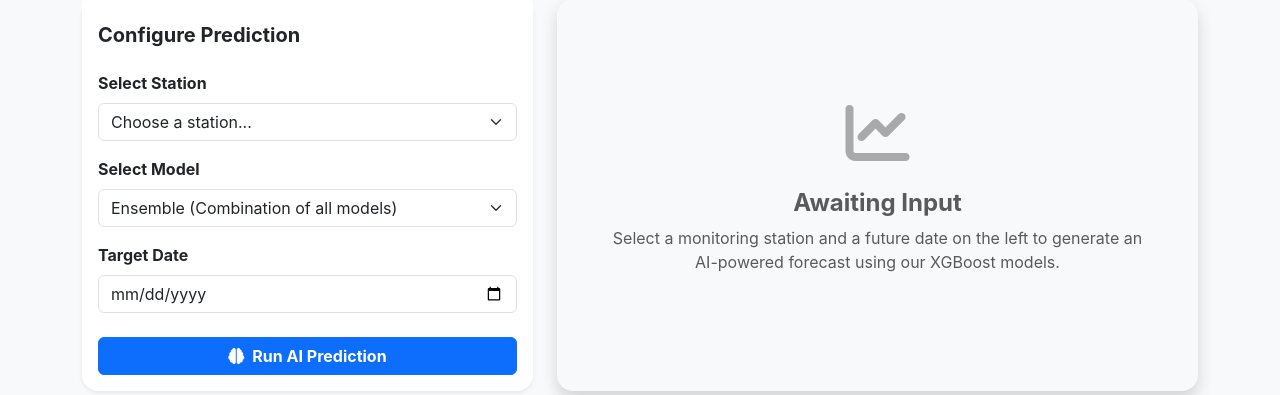
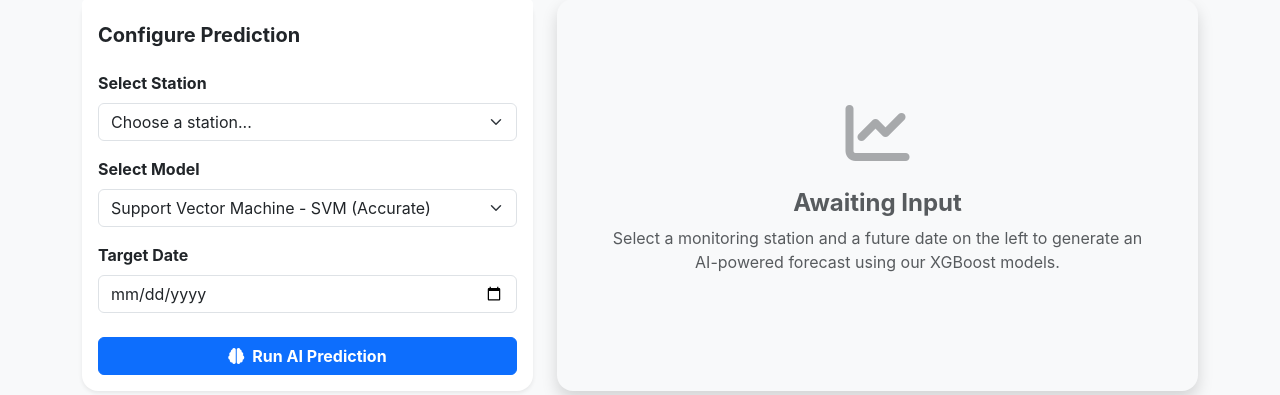
Before and after one commit to ajaybharathiraja/AQI-project, a Flask app: page /forecast/ in a window 1280 px wide. Shown: the part 151-546 px from the top of the page. Run offline with Flask 3, Linux system fonts and the light colour scheme; the visitor is signed in with stand-in values (Sample User, id 1); data that the repository does not hold is empty.

Commit message:
Hide other models from forecast UI, only show SVM and LSTM

```diff
--- a/app/templates/dashboard/forecast.html
+++ b/app/templates/dashboard/forecast.html
@@ -32,10 +32,7 @@
                     <div class="mb-3">
                         <label class="form-label fw-bold">Select Model</label>
                         <select name="model_type" class="form-select">
-                            <option value="ensemble" selected>Ensemble (Combination of all models)</option>
-                            <option value="xgboost">XGBoost Regressor (Fast)</option>
-                            <option value="random_forest">Random Forest Regressor (Robust)</option>
-                            <option value="svm">Support Vector Machine - SVM (Accurate)</option>
+                            <option value="svm" selected>Support Vector Machine - SVM (Accurate)</option>
                             <option value="lstm">LSTM Deep Neural Network (Complex)</option>
                         </select>
                     </div>
```
